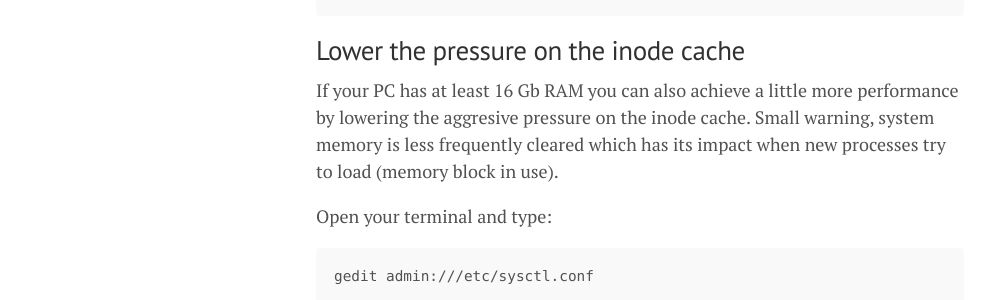
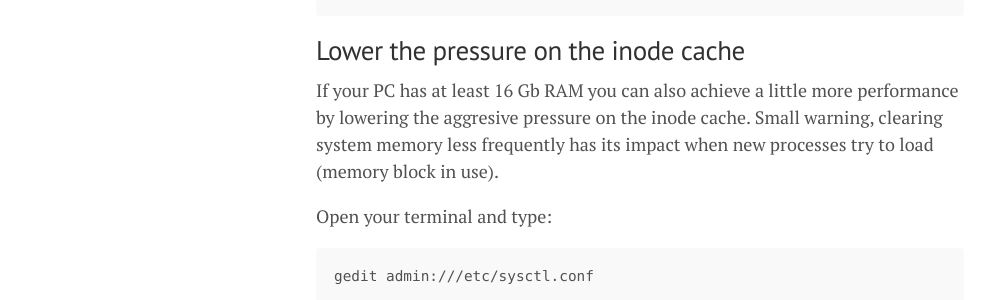
Before and after one commit to lgeurts/lgeurts.github.io, a Jekyll site: the page built from _posts/2022-10-03-optimizing-ubuntu-22.04.1-jammy-jellyfish.md, in a window 1280 px wide and 900 px high, scrolled down 2776 px. Shown: the part 182-482 px from the top of the window, without its empty margins (0-989 px from the left). Built offline with Jekyll 4.4.1, drawn with Linux system fonts in a browser that asks for light colours; nearby versions of some CDN libraries; comment, search, counter and statistics services are not loaded.

Commit message:
Update 2022-10-03-optimizing-ubuntu-22.04.1-jammy-jellyfish.md

````diff
--- a/_posts/2022-10-03-optimizing-ubuntu-22.04.1-jammy-jellyfish.md
+++ b/_posts/2022-10-03-optimizing-ubuntu-22.04.1-jammy-jellyfish.md
@@ -92,7 +92,7 @@ $ swapon
 
 ## Lower the pressure on the inode cache
 
-If your PC has at least 16 Gb RAM you can also achieve a little more performance by lowering the aggresive pressure on the inode cache. Small warning, system memory is less frequently cleared which has its impact when new processes try to load (memory block in use).
+If your PC has at least 16 Gb RAM you can also achieve a little more performance by lowering the aggresive pressure on the inode cache. Small warning, clearing system memory less frequently has its impact when new processes try to load (memory block in use).
 
 Open your terminal and type:
 ```
````
